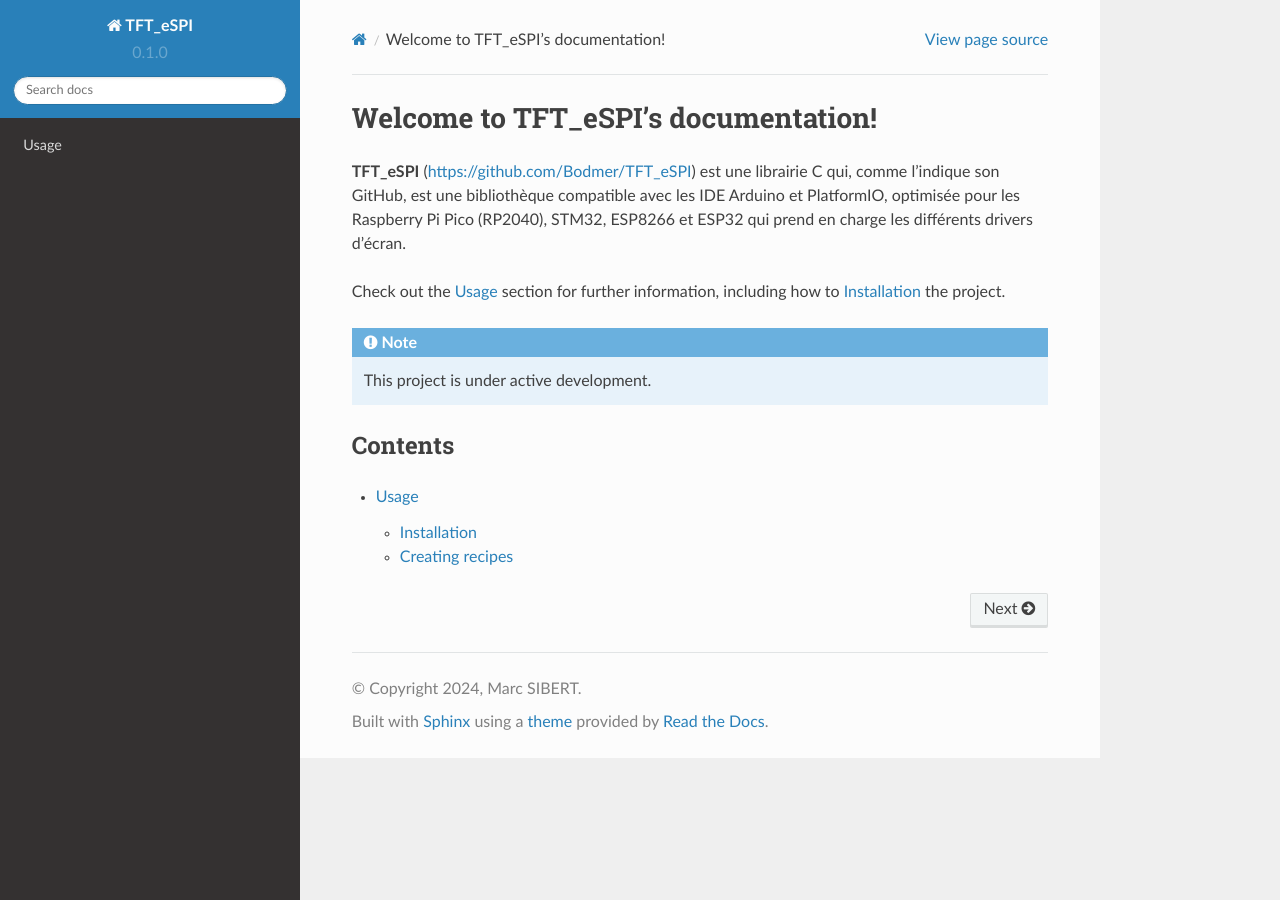
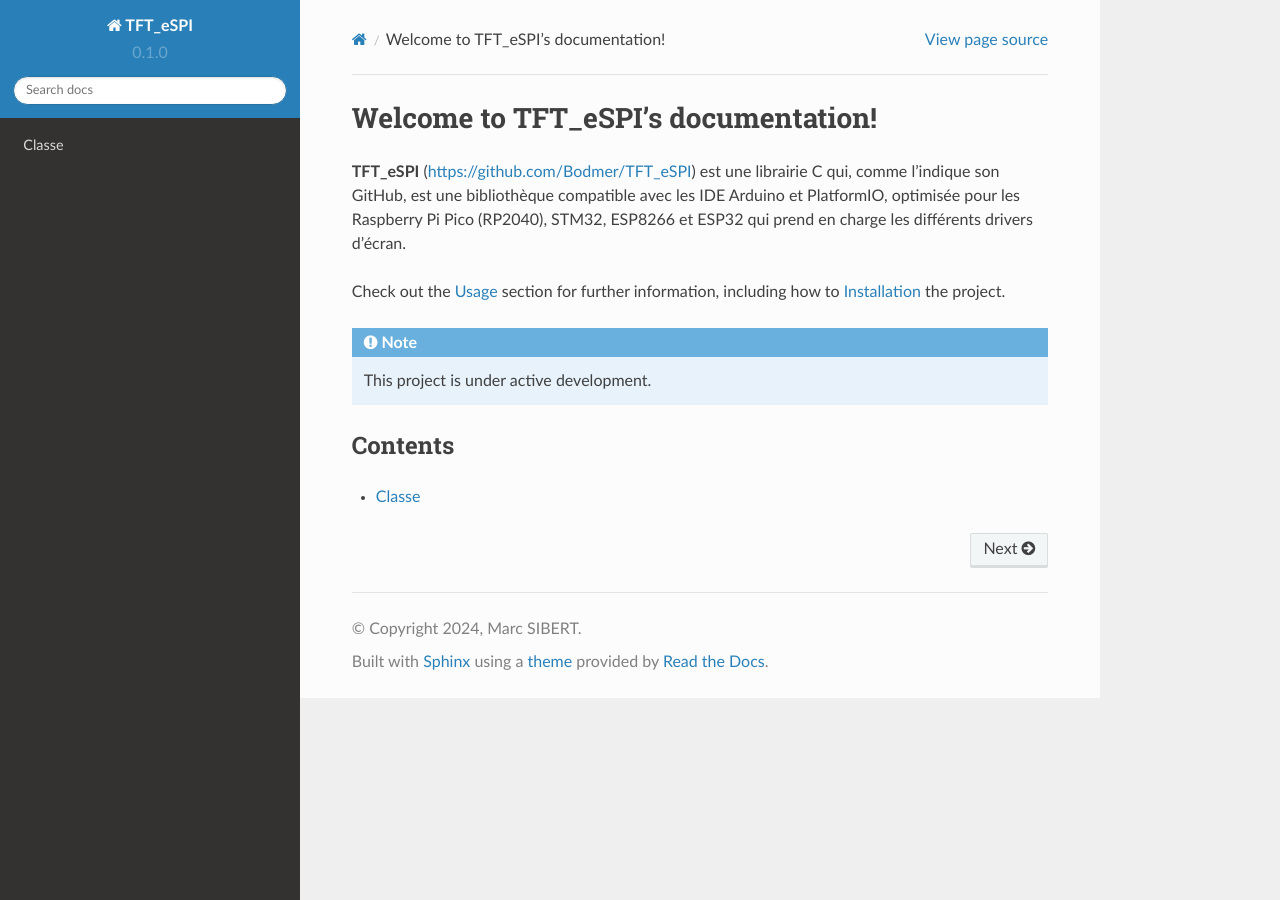
Before and after one commit to Marcussacapuces91/doc-TFT_eSPI, a Sphinx documentation site: the page built from docs/source/index.rst, in a window 1280 px wide. Built offline with Sphinx 7.4.7 and the Read the Docs theme 2.0.0, drawn with Linux system fonts in a browser that asks for light colours; pages that are not in the unit, such as notebooks, are missing from menus.

Commit message:
Update index.rst

```diff
--- a/docs/source/index.rst
+++ b/docs/source/index.rst
@@ -17,5 +17,5 @@
 
 .. toctree::
 
-   usage
-   api
+   class
+      datum
```
